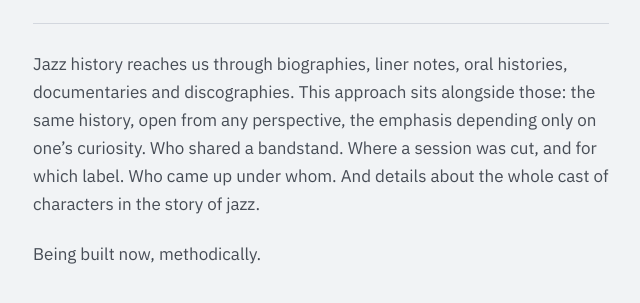
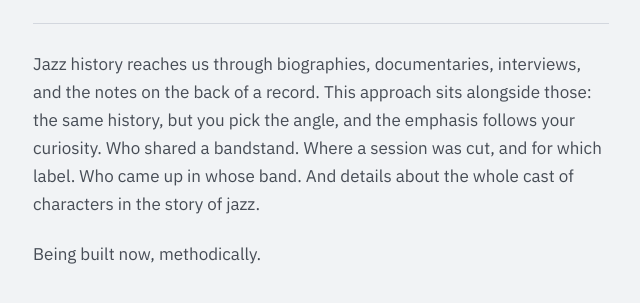
Before and after one commit to jazztimeline/jazztimeline-site, a plain HTML site: page index.html in a window 1280 px wide. Shown: the part 305-608 px from the top of the page, without its empty margins (319-959 px from the left). Drawn offline with Linux system fonts and the light colour scheme.

Commit message:
Plainer landing copy: drop liner notes and discographies, address the reader directly

```diff
--- a/index.html
+++ b/index.html
@@ -26,7 +26,7 @@ p{margin:0;color:var(--ink2)}
 <h1>JazzTimeline</h1>
 <p class="lead">A new way to configure curiosities about the music and the people who made it.</p>
 <hr>
-<p>Jazz history reaches us through biographies, liner notes, oral histories, documentaries and discographies. This approach sits alongside those: the same history, open from any perspective, the emphasis depending only on one’s curiosity. Who shared a bandstand. Where a session was cut, and for which label. Who came up under whom. And details about the whole cast of characters in the story of jazz.</p>
+<p>Jazz history reaches us through biographies, documentaries, interviews, and the notes on the back of a record. This approach sits alongside those: the same history, but you pick the angle, and the emphasis follows your curiosity. Who shared a bandstand. Where a session was cut, and for which label. Who came up in whose band. And details about the whole cast of characters in the story of jazz.</p>
 <p>Being built now, methodically.</p>
 </div>
 </body>
```
